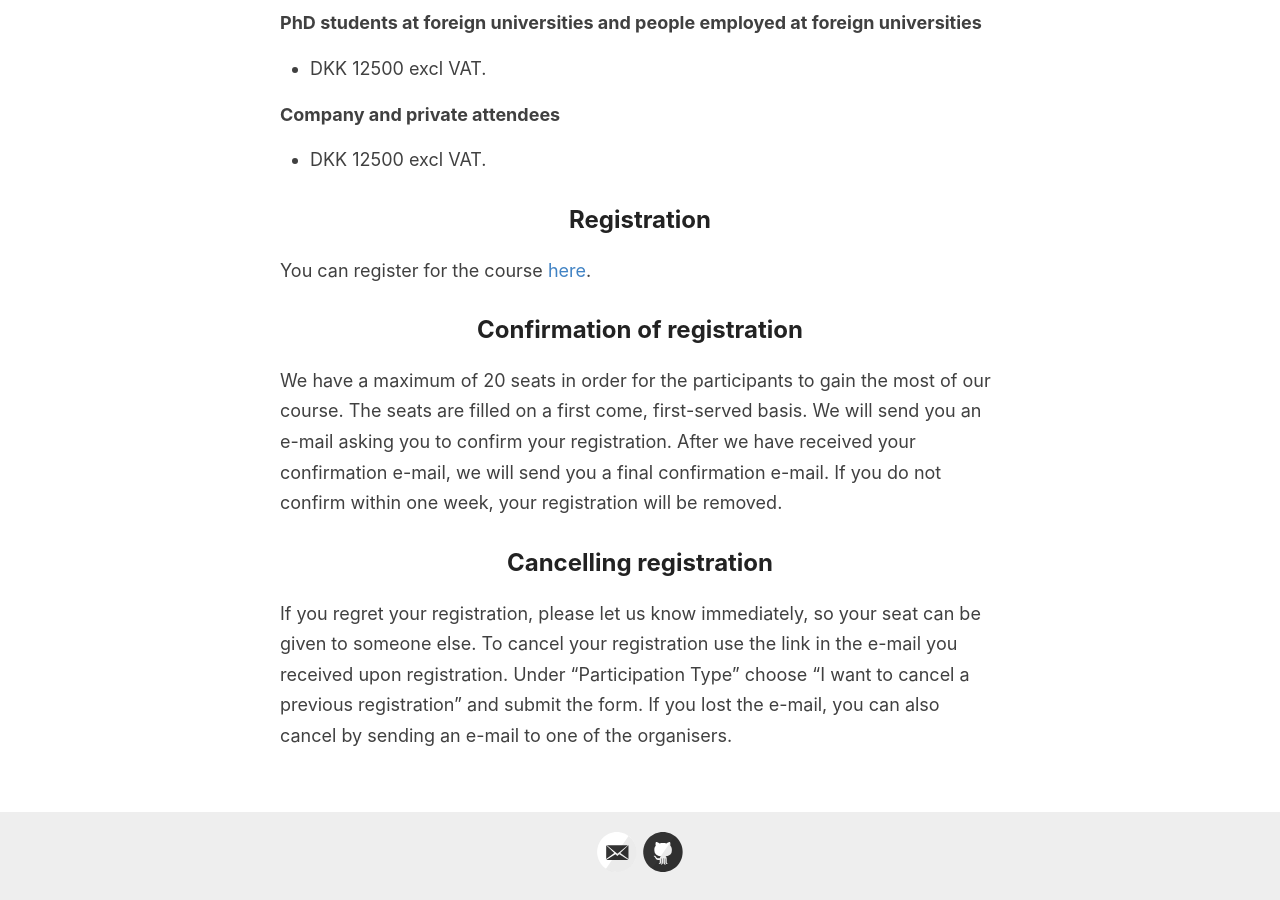
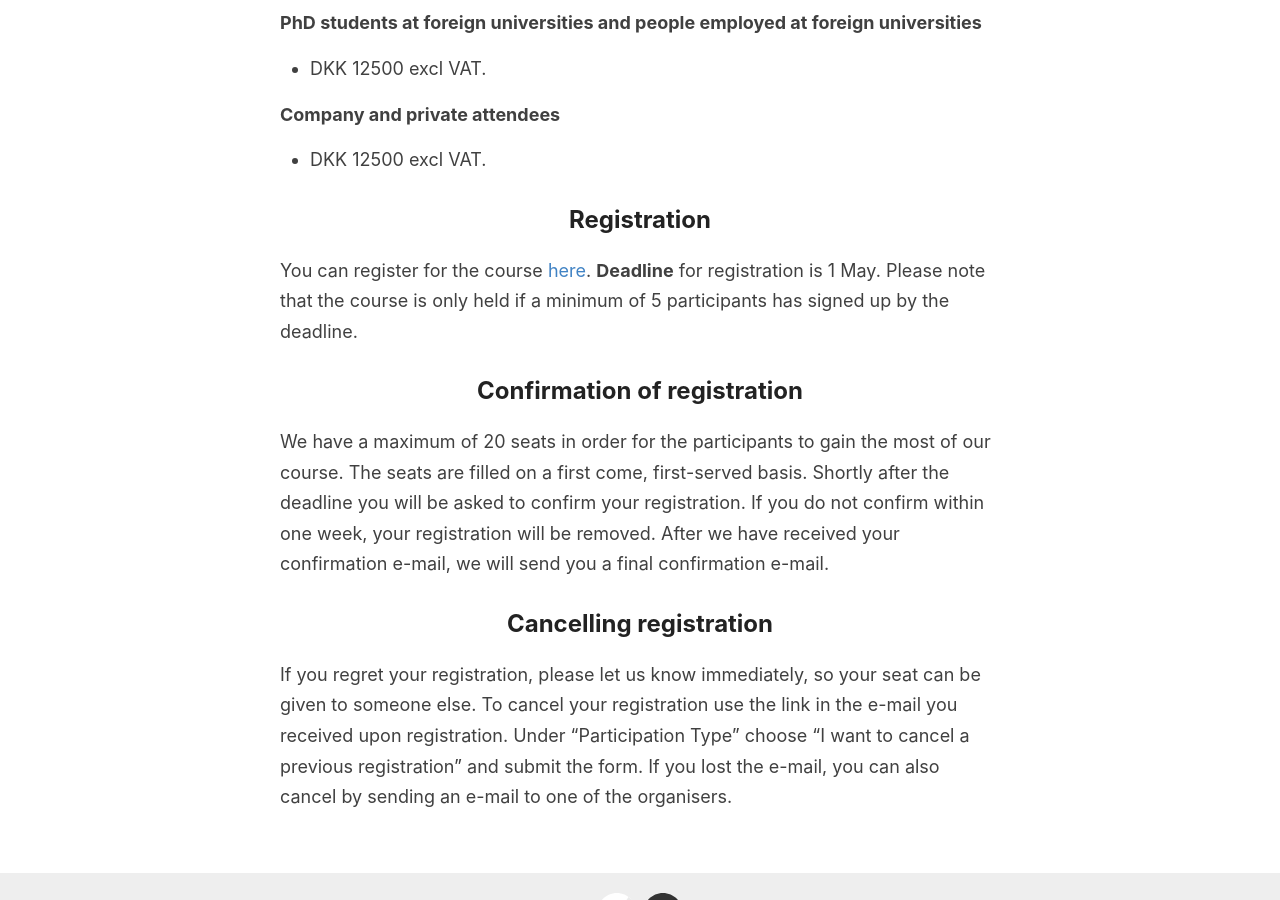
Before and after one commit to OpenSourceCFDCourse/opensourcecfdcourse.github.io, a Jekyll site: the page built from _pages/registration.md, in a window 1280 px wide and 900 px high, scrolled down 794 px. Built offline with Jekyll 4.4.1, drawn with Linux system fonts in a browser that asks for light colours.

Commit message:
Update registration.md to clarify registration deadline and confirmation process

```diff
--- a/_pages/registration.md
+++ b/_pages/registration.md
@@ -26,12 +26,12 @@ To pass the course and get a diploma you must:
 - DKK 12500 excl VAT.
 
 ## Registration
-You can register for the course [here](https://forms.gle/afbugCZFpEZD6eBYA).
+You can register for the course [here](https://forms.gle/afbugCZFpEZD6eBYA). **Deadline** for registration is 1 May. Please note that the course is only held if a minimum of 5 participants has signed up by the deadline.
 <!-- You can pre-register to the course [here](https://forms.gle/afbugCZFpEZD6eBYA). Note that pre-registration does not guarantee a seat at the course but enables you to sign up immediately when registration opens.  -->
 
 ## Confirmation of registration
 
-We have a maximum of 20 seats in order for the participants to gain the most of our course. The seats are filled on a first come, first-served basis. We will send you an e-mail asking you to confirm your registration. After we have received your confirmation e-mail, we will send you a final confirmation e-mail. If you do not confirm within one week, your registration will be removed.
+We have a maximum of 20 seats in order for the participants to gain the most of our course. The seats are filled on a first come, first-served basis. Shortly after the deadline you will be asked to confirm your registration. If you do not confirm within one week, your registration will be removed. After we have received your confirmation e-mail, we will send you a final confirmation e-mail.
 
 ## Cancelling registration
 
```
